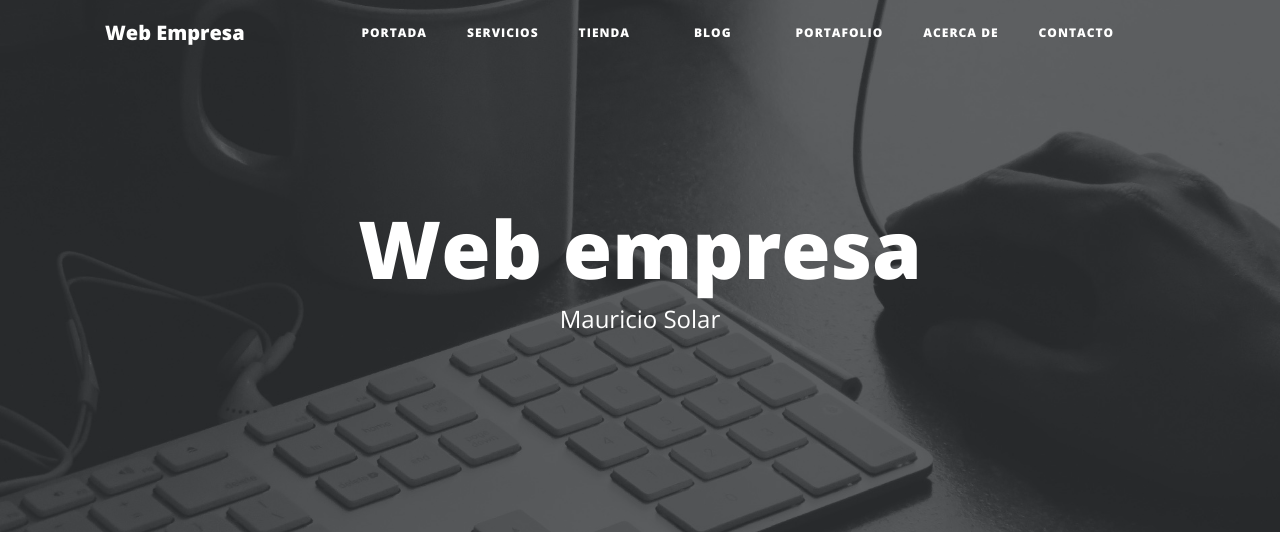
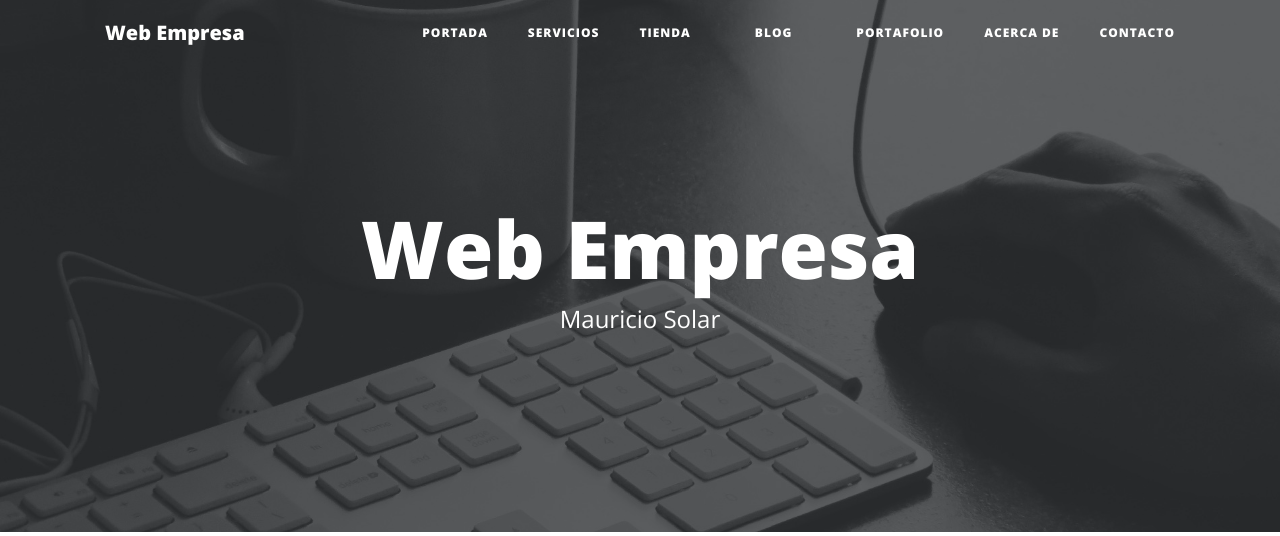
Before and after one commit to BotonSecreto/webempresa-prueba-1, a Django app: page / in a window 1280 px wide. Shown: the top 536 px of the page. Run offline with Django 4.2, Linux system fonts and the light colour scheme; data comes from the database, SQL or seed files in the repository; some libraries are stand-ins or nearby versions.

Commit message:
subida estilos 3

```diff
--- a/webempresa/core/templates/core/base.html
+++ b/webempresa/core/templates/core/base.html
@@ -43,7 +43,7 @@
                 <span class="navbar-toggler-icon"></span> <!-- Dibuja barras de menú -->
             </button>
             <div class="collapse navbar-collapse" id="navbarResponsive">
-                <ul class="navbar-nav mx-auto">
+                <ul class="navbar-nav ml-auto">
                     <li class="nav-item {% if request.path == '/' %}active{% endif %}">
                         <!--Resalta el menú activo-->
                         <a class="nav-link text-uppercase text-expanded" href="{% url 'home' %}">Portada</a>
--- a/webempresa/core/templates/core/home.html
+++ b/webempresa/core/templates/core/home.html
@@ -7,7 +7,7 @@
 {% block background %}{% static 'core/img/home-bg.jpg' %}{% endblock %}
 <!--bloque de título y subtítulo-->
 {% block headers %}
-    <h1>Web empresa</h1>
+    <h1>Web Empresa</h1>
     <span class="subheading">Mauricio Solar</span>
 {% endblock %}
 
```
